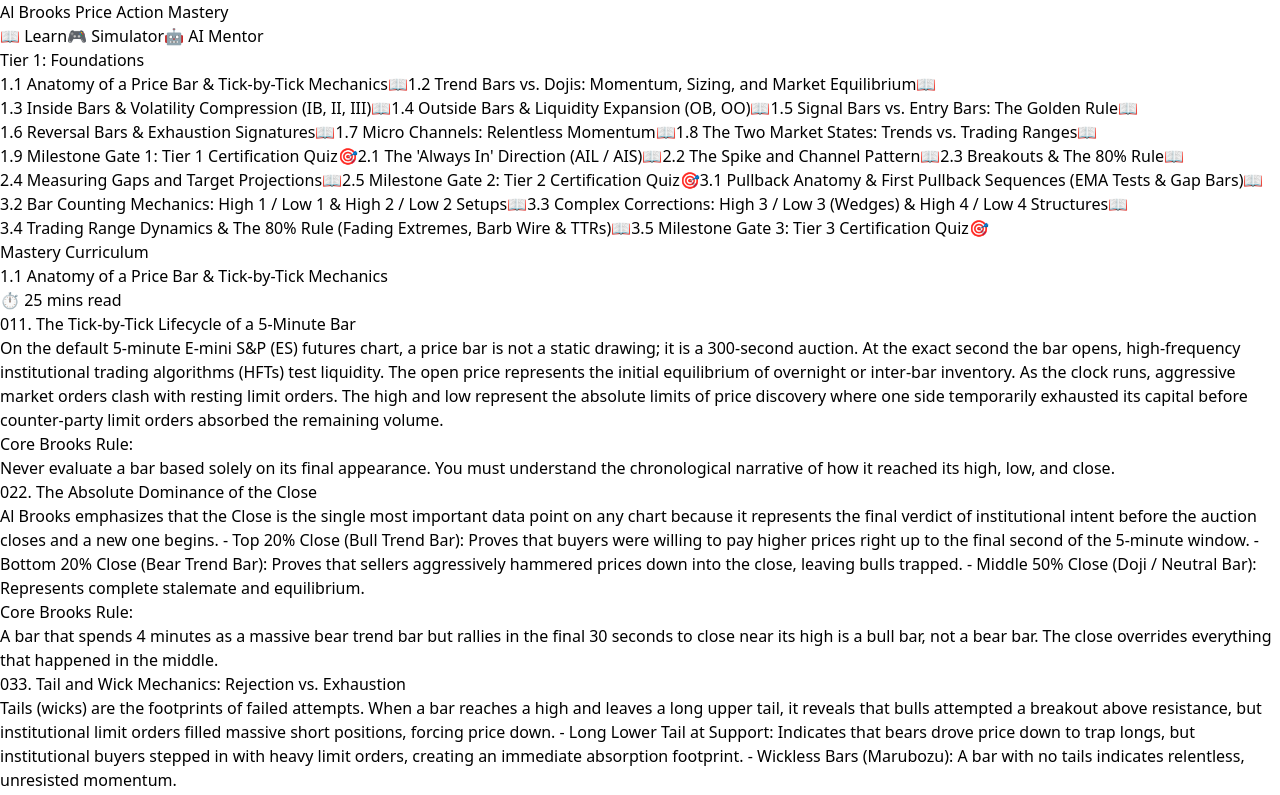
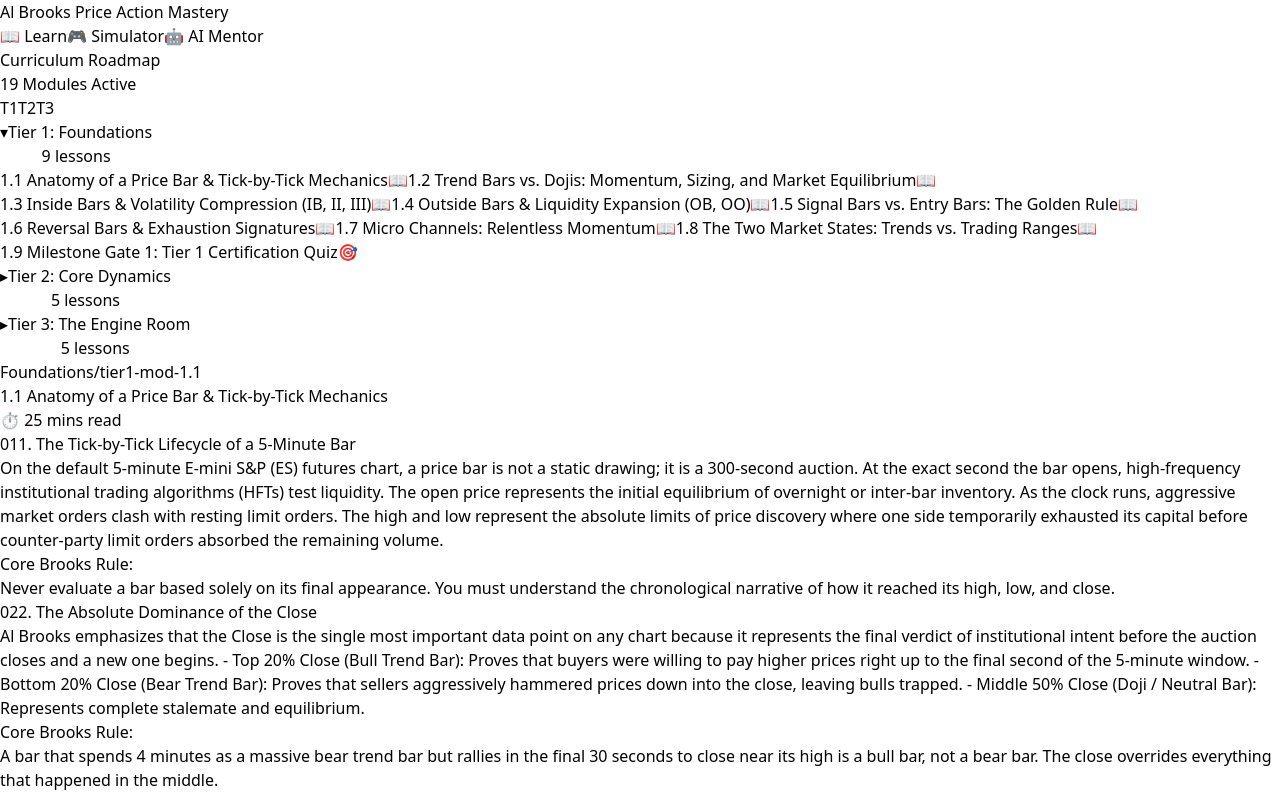
Before and after one commit to DavidVWilliams/al-brooks-price-action, a React (Vite) app: page / in a window 1280 px wide. Shown: the top 795 px of the page. Built offline with nearby package versions, Linux system fonts and the light colour scheme.

Commit message:
Update LearnView.jsx

```diff
--- a/src/components/LearnView.jsx
+++ b/src/components/LearnView.jsx
@@ -1,10 +1,45 @@
-// Version: v2.5 - Enterprise UI & All Tier 1 and Tier 2 SVGs Connected
-import { useState } from 'react'
-import data from '../data/curriculumData.json'
+// Version: v3.0 - Hybrid Segmented Rail + Smart Accordion Navigation (Zero Gating)
+import { useState, useMemo } from 'react';
+import data from '../data/curriculumData.json';
+
+// Tier metadata registry
+const TIER_METADATA = {
+  tier1: { id: 'tier1', label: 'T1', title: 'Tier 1: Foundations', badge: 'Foundations' },
+  tier2: { id: 'tier2', label: 'T2', title: 'Tier 2: Core Dynamics', badge: 'Core Dynamics' },
+  tier3: { id: 'tier3', label: 'T3', title: 'Tier 3: The Engine Room', badge: 'The Engine Room' },
+  tier4: { id: 'tier4', label: 'T4', title: 'Tier 4: Advanced Structures', badge: 'Advanced' },
+  tier5: { id: 'tier5', label: 'T5', title: 'Tier 5: Execution & Math', badge: 'Execution' }
+};
 
 export default function LearnView() {
   const modules = data.modules;
   const [selectedModule, setSelectedModule] = useState(modules[0]);
+
+  // Group modules dynamically by tier prefix (tier1, tier2, tier3, etc.)
+  const groupedTiers = useMemo(() => {
+    const map = {};
+    modules.forEach((mod) => {
+      const prefix = mod.id.split('-')[0] || 'tier1';
+      if (!map[prefix]) {
+        map[prefix] = {
+          ...(TIER_METADATA[prefix] || { id: prefix, label: prefix.toUpperCase(), title: prefix, badge: prefix }),
+          items: []
+        };
+      }
+      map[prefix].items.push(mod);
+    });
+    return map;
+  }, [modules]);
+
+  const tierKeys = useMemo(() => Object.keys(groupedTiers), [groupedTiers]);
+
+  // Determine current active tier from selected module
+  const currentTierKey = useMemo(() => {
+    return selectedModule.id.split('-')[0] || 'tier1';
+  }, [selectedModule]);
+
+  // Accordion state: Set of open tier keys. Defaults to expanding the active tier.
+  const [openTiers, setOpenTiers] = useState(() => new Set([currentTierKey]));
 
   // Flashcard state
   const [currentCardIndex, setCurrentCardIndex] = useState(0);
@@ -17,8 +52,17 @@
   const [quizScore, setQuizScore] = useState(0);
   const [quizCompleted, setQuizCompleted] = useState(false);
 
+  // Handlers
   const handleSelectModule = (mod) => {
     setSelectedModule(mod);
+    const tier = mod.id.split('-')[0] || 'tier1';
+    // Ensure active tier is visible in accordion
+    setOpenTiers((prev) => {
+      const next = new Set(prev);
+      next.add(tier);
+      return next;
+    });
+    // Reset lesson/quiz states
     setCurrentCardIndex(0);
     setIsFlipped(false);
     setCurrentQuestionIndex(0);
@@ -26,6 +70,31 @@
     setShowExplanation(false);
     setQuizScore(0);
     setQuizCompleted(false);
+  };
+
+  const handleSelectTierRail = (tierKey) => {
+    // Open the tier in accordion and select its first module
+    setOpenTiers((prev) => {
+      const next = new Set(prev);
+      next.add(tierKey);
+      return next;
+    });
+    const targetTier = groupedTiers[tierKey];
+    if (targetTier && targetTier.items.length > 0) {
+      handleSelectModule(targetTier.items[0]);
+    }
+  };
+
+  const toggleTierAccordion = (tierKey) => {
+    setOpenTiers((prev) => {
+      const next = new Set(prev);
+      if (next.has(tierKey)) {
+        next.delete(tierKey);
+      } else {
+        next.add(tierKey);
+      }
+      return next;
+    });
   };
 
   const handleNextCard = (total) => {
@@ -58,42 +127,138 @@
   };
 
   return (
-    <div className="absolute inset-0 flex flex-col md:flex-row bg-slate-950">
+    <div className="absolute inset-0 flex flex-col md:flex-row bg-slate-950 overflow-hidden">
 
-      {/* Sidebar Navigation */}
-      <aside className="w-full md:w-80 border-b md:border-b-0 md:border-r border-slate-800 bg-slate-900/40 flex flex-col shrink-0 h-48 md:h-full">
-        <div className="p-3 border-b border-slate-800 bg-slate-900/85 flex items-center justify-between">
-          <h3 className="text-xs font-semibold text-slate-400 uppercase tracking-wider">Tier 1: Foundations</h3>
+      {/* Sidebar Navigation: Segmented Rail + Smart Accordion */}
+      <aside className="w-full md:w-84 border-b md:border-b-0 md:border-r border-slate-800 bg-slate-900/60 flex flex-col shrink-0 h-64 md:h-full">
+
+        {/* Top Header & Option B: Segmented Tier Rail */}
+        <div className="p-3 border-b border-slate-800 bg-slate-900/90 space-y-2 shrink-0">
+          <div className="flex items-center justify-between">
+            <h3 className="text-[11px] font-bold text-slate-400 uppercase tracking-wider font-mono">
+              Curriculum Roadmap
+            </h3>
+            <span className="text-[10px] font-mono text-blue-400 bg-blue-950/60 border border-blue-900 px-2 py-0.5 rounded">
+              {modules.length} Modules Active
+            </span>
           </div>
-        <div className="flex-1 overflow-y-auto p-2 space-y-1 [&::-webkit-scrollbar]:w-1.5 [&::-webkit-scrollbar-track]:bg-transparent [&::-webkit-scrollbar-thumb]:bg-slate-800 [&::-webkit-scrollbar-thumb]:rounded-full hover:[&::-webkit-scrollbar-thumb]:bg-slate-700 transition-colors">
-          {modules.map((mod) => (
+
+          {/* Quick-Jump Segmented Rail */}
+          <div className="flex items-center gap-1.5 p-1 bg-slate-950 border border-slate-800 rounded-lg overflow-x-auto [&::-webkit-scrollbar]:hidden">
+            {tierKeys.map((key) => {
+              const tier = groupedTiers[key];
+              const isActiveTier = currentTierKey === key;
+              return (
+                <button
+                  key={key}
+                  onClick={() => handleSelectTierRail(key)}
+                  className={`flex-1 min-w-[70px] py-1 px-2 rounded text-xs font-mono font-bold transition-all text-center truncate ${
+                    isActiveTier
+                      ? 'bg-blue-600 text-white shadow-sm'
+                      : 'text-slate-400 hover:text-slate-200 hover:bg-slate-900'
+                  }`}
+                  title={tier.title}
+                >
+                  {tier.label}
+                </button>
+              );
+            })}
+          </div>
+        </div>
+
+        {/* Option A: Accordion List with Unrestricted Browsing */}
+        <div className="flex-1 overflow-y-auto p-2 space-y-2 [&::-webkit-scrollbar]:w-1.5 [&::-webkit-scrollbar-thumb]:bg-slate-800 [&::-webkit-scrollbar-thumb]:rounded-full hover:[&::-webkit-scrollbar-thumb]:bg-slate-700 transition-colors">
+          {tierKeys.map((key) => {
+            const tier = groupedTiers[key];
+            const isOpen = openTiers.has(key);
+            const isCurrentTier = currentTierKey === key;
+
+            return (
+              <div
+                key={key}
+                className={`rounded-xl border transition-colors overflow-hidden ${
+                  isCurrentTier
+                    ? 'border-blue-900/60 bg-slate-900/40'
+                    : 'border-slate-800/80 bg-slate-950/40 hover:border-slate-700'
+                }`}
+              >
+                {/* Accordion Tier Header Card */}
+                <button
+                  onClick={() => toggleTierAccordion(key)}
+                  className="w-full px-3 py-2.5 flex items-center justify-between text-left transition-colors bg-slate-900/50 hover:bg-slate-900/80 select-none"
+                >
+                  <div className="flex items-center gap-2 min-w-0">
+                    <span className="text-slate-500 font-mono text-xs">
+                      {isOpen ? '▾' : '▸'}
+                    </span>
+                    <span
+                      className={`text-xs font-bold truncate ${
+                        isCurrentTier ? 'text-blue-400' : 'text-slate-300'
+                      }`}
+                    >
+                      {tier.title}
+                    </span>
+                  </div>
+
+                  <span className="text-[10px] font-mono text-slate-500 bg-slate-950 px-2 py-0.5 rounded border border-slate-800/80 shrink-0 ml-2">
+                    {tier.items.length} lessons
+                  </span>
+                </button>
+
+                {/* Collapsible Module Sub-List (Zero Gating) */}
+                {isOpen && (
+                  <div className="p-1.5 space-y-1 bg-slate-950/60 border-t border-slate-800/60 animate-fadeIn">
+                    {tier.items.map((mod) => {
+                      const isSelected = selectedModule.id === mod.id;
+                      return (
                         <button
                           key={mod.id}
                           onClick={() => handleSelectModule(mod)}
-              className={`w-full px-3 py-2.5 rounded-lg text-xs md:text-sm text-left transition-colors flex items-center justify-between ${selectedModule.id === mod.id ? 'bg-blue-600/20 text-blue-400 border border-blue-500/30 font-medium' : 'text-slate-300 hover:bg-slate-900'}`}
+                          className={`w-full px-2.5 py-2 rounded-lg text-xs md:text-sm text-left transition-all flex items-center justify-between gap-2 ${
+                            isSelected
+                              ? 'bg-blue-600/20 text-blue-300 border border-blue-500/40 font-semibold shadow-sm'
+                              : 'text-slate-400 hover:text-slate-200 hover:bg-slate-900/80'
+                          }`}
                         >
                           <span className="truncate">{mod.title}</span>
-              <span className="text-xs text-slate-500 font-mono ml-2">
-                {mod.type === 'comprehensive_lesson' ? '📖' : mod.type === 'flashcard' ? '⚡' : '🎯'}
+                          <span className="text-xs text-slate-500 font-mono shrink-0">
+                            {mod.type === 'comprehensive_lesson'
+                              ? '📖'
+                              : mod.type === 'flashcard'
+                              ? '⚡'
+                              : '🎯'}
                           </span>
                         </button>
-          ))}
+                      );
+                    })}
+                  </div>
+                )}
+              </div>
+            );
+          })}
         </div>
       </aside>
 
       {/* Main Full-Width Scrolling Area */}
-      <div className="flex-1 overflow-y-auto bg-slate-950 [&::-webkit-scrollbar]:w-2 [&::-webkit-scrollbar-track]:bg-transparent [&::-webkit-scrollbar-thumb]:bg-slate-800 [&::-webkit-scrollbar-thumb]:rounded-full hover:[&::-webkit-scrollbar-thumb]:bg-slate-700">
+      <div className="flex-1 overflow-y-auto bg-slate-950 [&::-webkit-scrollbar]:w-2 [&::-webkit-scrollbar-thumb]:bg-slate-800 [&::-webkit-scrollbar-thumb]:rounded-full hover:[&::-webkit-scrollbar-thumb]:bg-slate-700">
 
         <section className="p-6 md:p-12 flex flex-col max-w-4xl mx-auto w-full">
-          <div className="mb-8 pb-4 border-b border-slate-800 flex items-center justify-between">
+          {/* Breadcrumb and Header */}
+          <div className="mb-8 pb-4 border-b border-slate-800 flex flex-wrap items-center justify-between gap-3">
             <div>
-              <span className="text-xs font-mono text-blue-400 uppercase tracking-widest bg-blue-950/50 px-2.5 py-1 rounded border border-blue-900/50">
-                Mastery Curriculum
+              <div className="flex items-center gap-2 text-xs font-mono">
+                <span className="text-blue-400 uppercase tracking-widest bg-blue-950/50 px-2.5 py-1 rounded border border-blue-900/50">
+                  {groupedTiers[currentTierKey]?.badge || 'Mastery Curriculum'}
                 </span>
-              <h2 className="text-2xl md:text-3xl font-bold text-slate-100 mt-2">{selectedModule.title}</h2>
+                <span className="text-slate-600">/</span>
+                <span className="text-slate-400 truncate">{selectedModule.id}</span>
+              </div>
+              <h2 className="text-2xl md:text-3xl font-bold text-slate-100 mt-2 tracking-tight">
+                {selectedModule.title}
+              </h2>
             </div>
             {selectedModule.estimatedReadTime && (
-              <span className="text-xs text-slate-400 font-mono bg-slate-900 px-3 py-1 rounded border border-slate-800">
+              <span className="text-xs text-slate-400 font-mono bg-slate-900 px-3 py-1.5 rounded-lg border border-slate-800 shadow-sm">
                 ⏱ {selectedModule.estimatedReadTime} read
               </span>
             )}
@@ -101,11 +266,16 @@
 
           {/* COMPREHENSIVE LESSON RENDERER */}
           {selectedModule.type === 'comprehensive_lesson' && selectedModule.sections && (
-            <div className="space-y-10 text-left">
+            <div className="space-y-8 text-left">
               {selectedModule.sections.map((sec, idx) => (
-                <div key={idx} className="space-y-4 bg-slate-900/30 border border-slate-800/80 p-6 rounded-xl shadow-lg">
+                <div
+                  key={idx}
+                  className="space-y-4 bg-slate-900/30 border border-slate-800/80 p-6 rounded-2xl shadow-lg"
+                >
                   <h3 className="text-lg font-bold text-blue-300 flex items-center gap-2">
-                    <span className="text-xs font-mono text-slate-500 bg-slate-900 px-2 py-0.5 rounded">0{idx + 1}</span>
+                    <span className="text-xs font-mono text-slate-500 bg-slate-900 px-2 py-0.5 rounded">
+                      0{idx + 1}
+                    </span>
                     {sec.heading}
                   </h3>
 
@@ -114,17 +284,27 @@
                   </p>
 
                   {sec.keyRule && (
-                    <div className="p-4 bg-blue-950/30 border-l-4 border-blue-500 rounded-r-lg space-y-1">
-                      <span className="text-xs font-semibold uppercase tracking-wider text-blue-400">Core Brooks Rule:</span>
-                      <p className="text-xs md:text-sm text-slate-200 font-medium">{sec.keyRule}</p>
+                    <div className="p-4 bg-blue-950/30 border-l-4 border-blue-500 rounded-r-xl space-y-1">
+                      <span className="text-xs font-semibold uppercase tracking-wider text-blue-400">
+                        Core Brooks Rule:
+                      </span>
+                      <p className="text-xs md:text-sm text-slate-200 font-medium">
+                        {sec.keyRule}
+                      </p>
                     </div>
                   )}
 
                   {sec.barBreakdownExample && (
-                    <div className="p-4 bg-slate-950/60 border border-slate-800 rounded-lg space-y-2">
-                      <span className="text-xs font-semibold uppercase tracking-wider text-amber-400">🧠 Institutional Psychology Breakdown:</span>
-                      <p className="text-xs text-slate-400 font-mono"><strong>Scenario:</strong> {sec.barBreakdownExample.scenario}</p>
-                      <p className="text-xs text-slate-300 leading-relaxed"><strong>Mechanics:</strong> {sec.barBreakdownExample.psychology}</p>
+                    <div className="p-4 bg-slate-950/60 border border-slate-800 rounded-xl space-y-2">
+                      <span className="text-xs font-semibold uppercase tracking-wider text-amber-400">
+                        🧠 Institutional Psychology Breakdown:
+                      </span>
+                      <p className="text-xs text-slate-400 font-mono">
+                        <strong>Scenario:</strong> {sec.barBreakdownExample.scenario}
+                      </p>
+                      <p className="text-xs text-slate-300 leading-relaxed">
+                        <strong>Mechanics:</strong> {sec.barBreakdownExample.psychology}
+                      </p>
                     </div>
                   )}
                 </div>
@@ -132,11 +312,20 @@
 
               {/* DYNAMIC SVG CHART ILLUSTRATION RENDERER */}
               {selectedModule.chartIllustration && (
-                <div className="bg-slate-900 border border-slate-800 rounded-xl p-6 space-y-4">
-                  <h4 className="text-sm font-bold text-slate-200">📊 {selectedModule.chartIllustration.title}</h4>
-                  <p className="text-xs text-slate-400">{selectedModule.chartIllustration.description}</p>
+                <div className="bg-slate-900/60 border border-slate-800 rounded-2xl p-6 space-y-4 shadow-xl">
+                  <div className="flex items-center justify-between border-b border-slate-800/80 pb-3">
+                    <h4 className="text-sm font-bold text-slate-200">
+                      📊 {selectedModule.chartIllustration.title}
+                    </h4>
+                    <span className="text-[10px] font-mono uppercase text-blue-400 bg-slate-950 px-2 py-0.5 rounded border border-slate-800">
+                      Visual Reference
+                    </span>
+                  </div>
+                  <p className="text-xs text-slate-400">
+                    {selectedModule.chartIllustration.description}
+                  </p>
 
-                  <div className="w-full h-48 bg-slate-950 rounded-lg border border-slate-800 flex items-center justify-center p-4">
+                  <div className="w-full h-52 bg-slate-950 rounded-xl border border-slate-800 flex items-center justify-center p-4">
                     {selectedModule.chartIllustration.svgType === 'bull_vs_bear' && (
                       <svg className="w-full h-full max-h-36 text-slate-700" viewBox="0 0 400 150" fill="none" xmlns="http://www.w3.org/2000/svg">
                         <line x1="120" y1="20" x2="120" y2="130" stroke="#3b82f6" strokeWidth="2" />
@@ -211,7 +400,7 @@
                         <rect x="90" y="90" width="20" height="35" fill="#1e3a8a" stroke="#3b82f6" strokeWidth="2" rx="1" />
 
                         <line x1="160" y1="60" x2="160" y2="110" stroke="#3b82f6" strokeWidth="2" />
-                        <rect x="150" y="70" width="20" height="35" fill="#1e3a8a" stroke="#3b82f6" strokeWidth="2" rx="1" />
+                        <rect x="150" y="70" width="20" height="35" fill="#1e3a8a" stroke="#3b82f6" strokeWidth="1" rx="1" />
 
                         <line x1="220" y1="40" x2="220" y2="90" stroke="#3b82f6" strokeWidth="2" />
                         <rect x="210" y="50" width="20" height="35" fill="#1e3a8a" stroke="#3b82f6" strokeWidth="2" rx="1" />
@@ -236,14 +425,12 @@
                     {selectedModule.chartIllustration.svgType === 'always_in_flip' && (
                       <svg className="w-full h-full max-h-36 text-slate-700" viewBox="0 0 400 150" fill="none" xmlns="http://www.w3.org/2000/svg">
                         <line x1="50" y1="50" x2="150" y2="150" stroke="#475569" strokeWidth="2" strokeDasharray="4 4" />
-                        {/* Grinding Bear Trend */}
                         <rect x="70" y="70" width="16" height="30" fill="#4c0519" stroke="#f43f5e" strokeWidth="1" />
                         <line x1="78" y1="60" x2="78" y2="110" stroke="#f43f5e" strokeWidth="2" />
                         <rect x="100" y="90" width="16" height="25" fill="#4c0519" stroke="#f43f5e" strokeWidth="1" />
                         <line x1="108" y1="80" x2="108" y2="125" stroke="#f43f5e" strokeWidth="2" />
                         <rect x="130" y="110" width="16" height="35" fill="#4c0519" stroke="#f43f5e" strokeWidth="1" />
                         <line x1="138" y1="100" x2="138" y2="155" stroke="#f43f5e" strokeWidth="2" />
-                        {/* The Institutional Flip Bar */}
                         <rect x="180" y="40" width="24" height="110" fill="#1e3a8a" stroke="#3b82f6" strokeWidth="1" />
                         <line x1="192" y1="30" x2="192" y2="160" stroke="#3b82f6" strokeWidth="2" />
                         <text x="192" y="20" fill="#94a3b8" fontSize="10" fontFamily="monospace" textAnchor="middle">AIL Flip</text>
@@ -314,7 +501,7 @@
 
               <div
                 onClick={() => setIsFlipped(!isFlipped)}
-                className="w-full h-64 bg-slate-900 border border-slate-800 rounded-xl shadow-xl flex flex-col items-center justify-center p-6 cursor-pointer hover:border-slate-700 transition-all select-none text-center"
+                className="w-full h-64 bg-slate-900 border border-slate-800 rounded-2xl shadow-xl flex flex-col items-center justify-center p-6 cursor-pointer hover:border-slate-700 transition-all select-none text-center"
               >
                 {!isFlipped ? (
                   <div className="space-y-2">
@@ -354,7 +541,7 @@
           {selectedModule.type === 'quiz' && selectedModule.questions && (
             <div className="w-full max-w-xl mx-auto space-y-6 pt-4">
               {!quizCompleted ? (
-                <div className="bg-slate-900/60 border border-slate-800 p-6 rounded-xl space-y-6 shadow-xl">
+                <div className="bg-slate-900/60 border border-slate-800 p-6 rounded-2xl space-y-6 shadow-xl">
                   <div className="flex justify-between items-center text-xs font-mono text-slate-400 border-b border-slate-800 pb-3">
                     <span>Question {currentQuestionIndex + 1} of {selectedModule.questions.length}</span>
                     <span>Score: {quizScore}</span>
@@ -393,7 +580,7 @@
                   </div>
 
                   {showExplanation && (
-                    <div className="p-4 bg-slate-950 border border-slate-800 rounded-lg space-y-3 animate-fadeIn">
+                    <div className="p-4 bg-slate-950 border border-slate-800 rounded-xl space-y-3 animate-fadeIn">
                       <div className="flex items-center justify-between">
                         <span className={`text-xs font-mono font-bold uppercase tracking-wider ${selectedOption === selectedModule.questions[currentQuestionIndex].correctIndex ? 'text-emerald-400' : 'text-rose-400'}`}>
                           {selectedOption === selectedModule.questions[currentQuestionIndex].correctIndex ? '✓ Correct!' : '✕ Incorrect'}
@@ -413,7 +600,7 @@
                   )}
                 </div>
               ) : (
-                <div className="bg-slate-900 border border-slate-800 p-8 rounded-xl text-center space-y-6 shadow-2xl">
+                <div className="bg-slate-900 border border-slate-800 p-8 rounded-2xl text-center space-y-6 shadow-2xl">
                   <span className="text-4xl">🎉</span>
                   <div className="space-y-2">
                     <h3 className="text-xl font-bold text-slate-100">Quiz Completed!</h3>
@@ -437,5 +624,5 @@
       </div>
 
     </div>
-  )
+  );
 }
```
Lines whose indentation alone changed are shown as unchanged.
